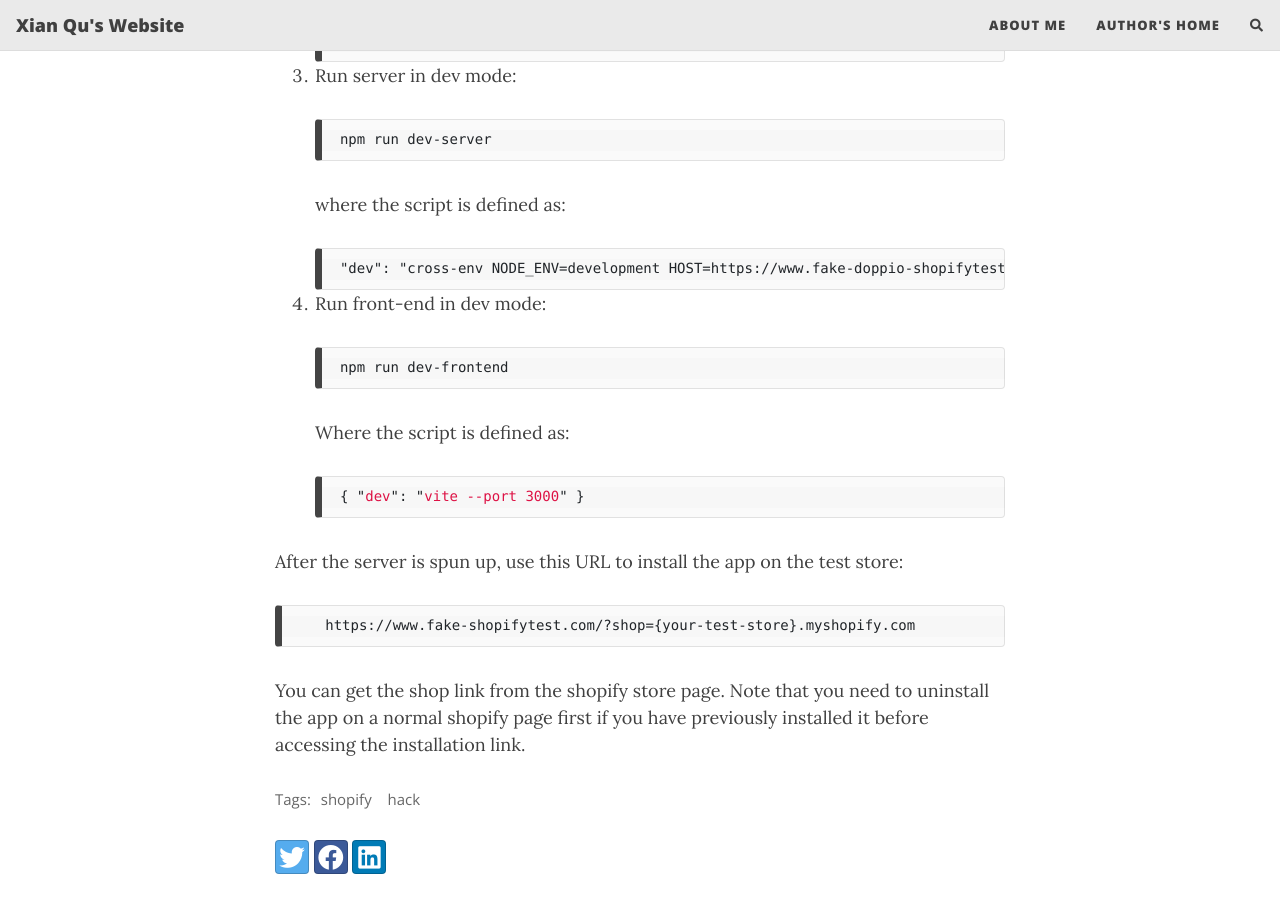
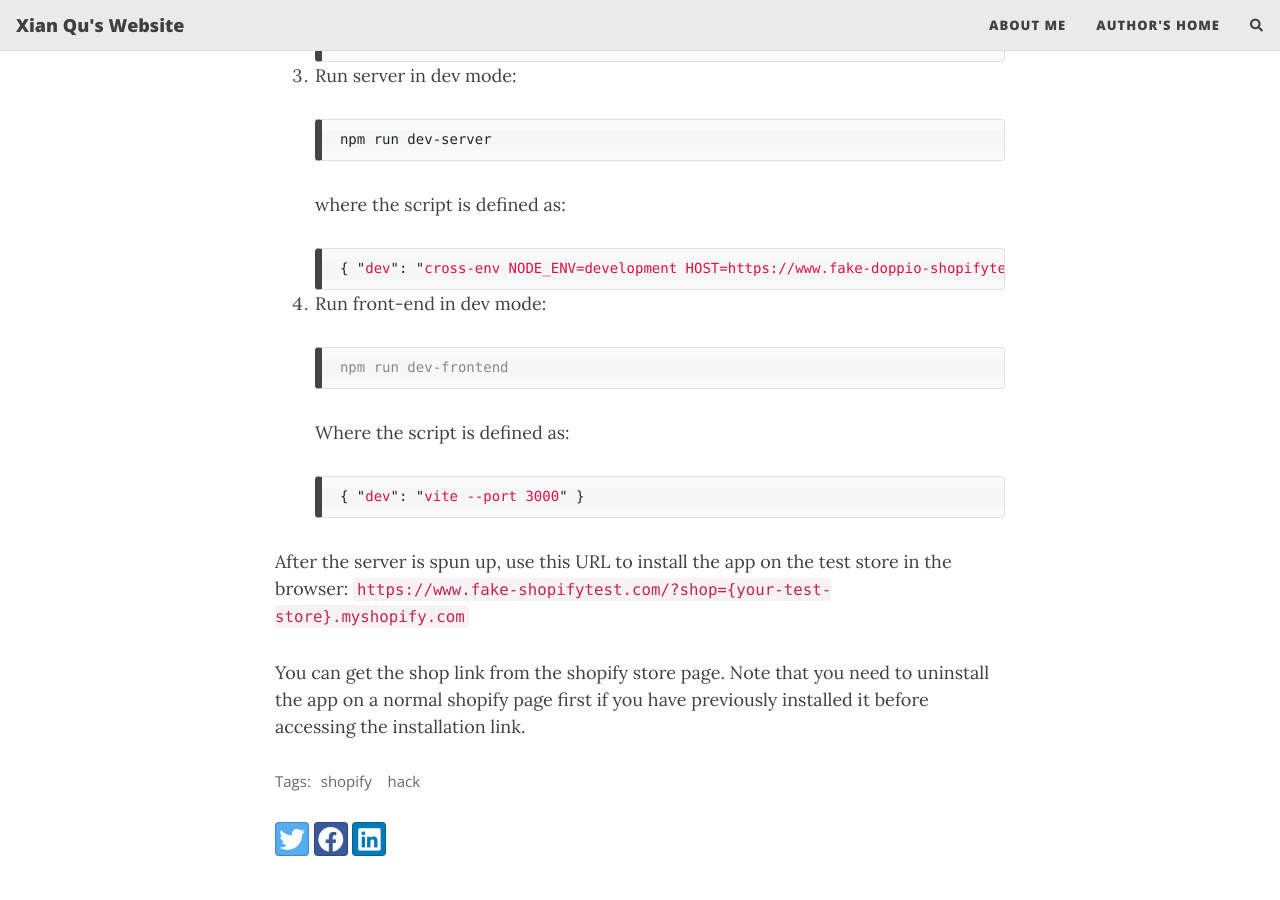
Before and after one commit to xianqugithub/xianqugithub.github.io, a Jekyll site: the page built from _posts/2023-10-09-shopify-localhost-markdown.md, in a window 1280 px wide and 900 px high, scrolled down 3094 px. Built offline with Jekyll 4.4.1, drawn with Linux system fonts in a browser that asks for light colours; nearby versions of some CDN libraries; comment, search, counter and statistics services are not loaded.

Commit message:
some more formatting.

````diff
--- a/_posts/2023-10-09-shopify-localhost-markdown.md
+++ b/_posts/2023-10-09-shopify-localhost-markdown.md
@@ -99,21 +99,21 @@ Note that for production build this needs be changed back so that the path can b
         npm run dev-server
 
     where the script is defined as:
-
-        "dev": "cross-env NODE_ENV=development HOST=https://www.fake-doppio-shopifytest.com NODE_TLS_REJECT_UNAUTHORIZED=0 nodemon index.js",
+    ```javascript
+    { "dev": "cross-env NODE_ENV=development HOST=https://www.fake-doppio-shopifytest.com NODE_TLS_REJECT_UNAUTHORIZED=0 nodemon index.js" }
+    ```
 
 4. Run front-end in dev mode:
-
-        npm run dev-frontend
+    ```console
+    npm run dev-frontend
+    ```
 
     Where the script is defined as:
     ```javascript
     { "dev": "vite --port 3000" }
     ```
 
-After the server is spun up, use this URL to install the app on the test store:
-
-        https://www.fake-shopifytest.com/?shop={your-test-store}.myshopify.com
+After the server is spun up, use this URL to install the app on the test store in the browser: `https://www.fake-shopifytest.com/?shop={your-test-store}.myshopify.com`
 
 You can get the shop link from the shopify store page.
 Note that you need to uninstall the app on a normal shopify page first if you have previously installed it
````
